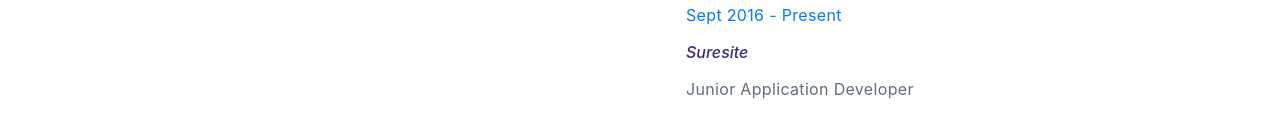
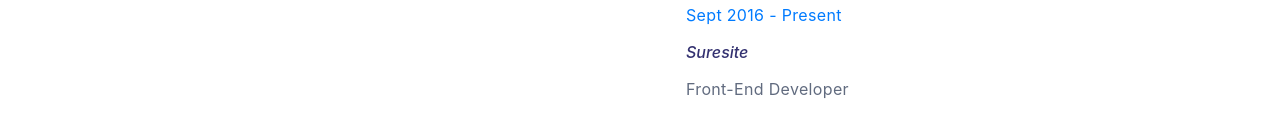
Before and after one commit to samogorm/personal-website, an Angular app: page / in a window 1280 px wide. Shown: the part 821-952 px from the top of the page. Built offline with nearby package versions, Linux system fonts and the light colour scheme.

Commit message:
Change to title

```diff
--- a/src/app/app.component.ts
+++ b/src/app/app.component.ts
@@ -18,7 +18,7 @@
   {
     date: 'Sept 2016 - Present',
     location: 'Suresite',
-    title: 'Junior Application Developer'
+    title: 'Front-End Developer'
   },
   {
     date: 'Nov 2015 - July 2016',
--- a/src/app/components/work-education/work-education.component.ts
+++ b/src/app/components/work-education/work-education.component.ts
@@ -9,7 +9,6 @@
   @Input() date: string;
   @Input() location: string;
   @Input() title: string;
-
   constructor() { }
 
   ngOnInit() {
```
